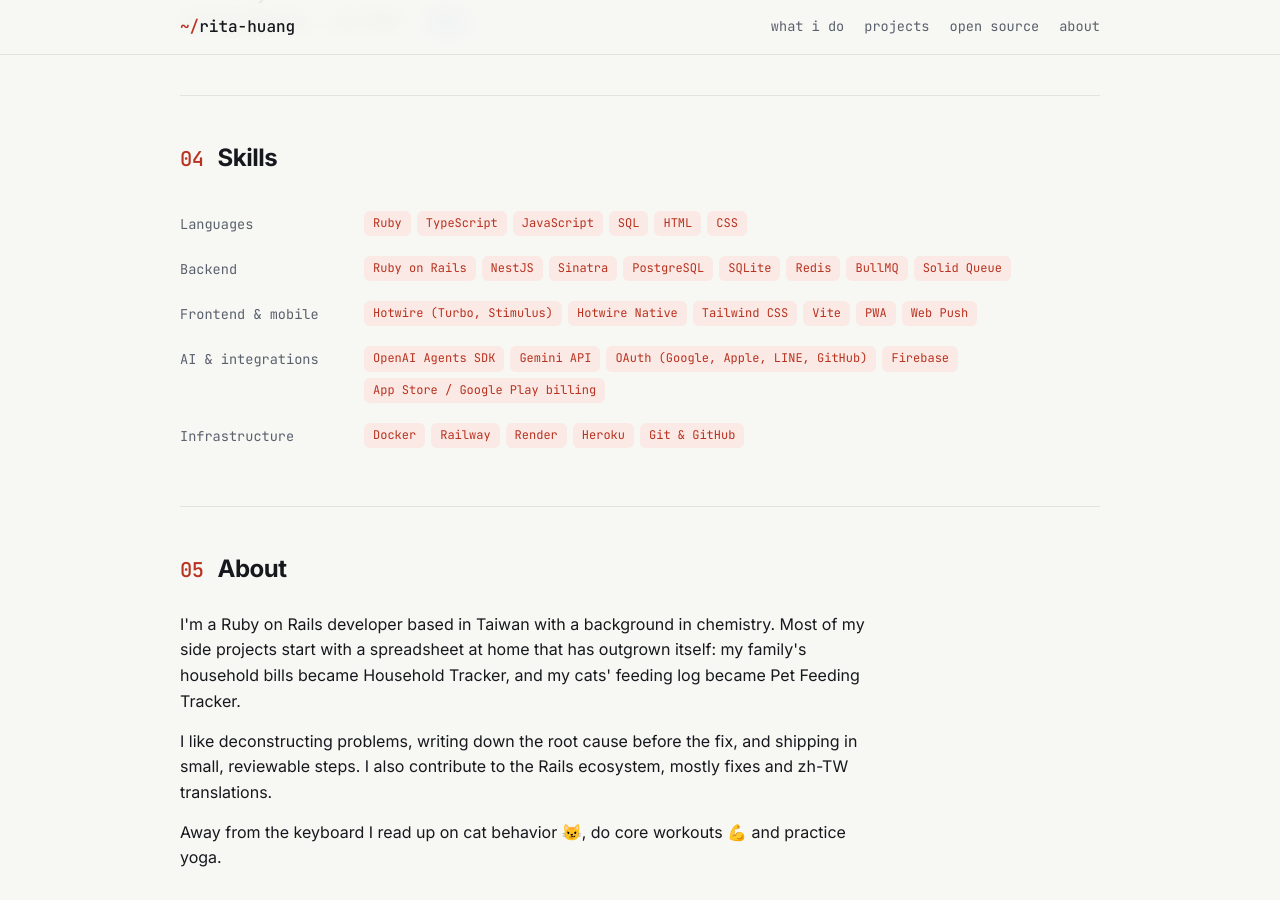
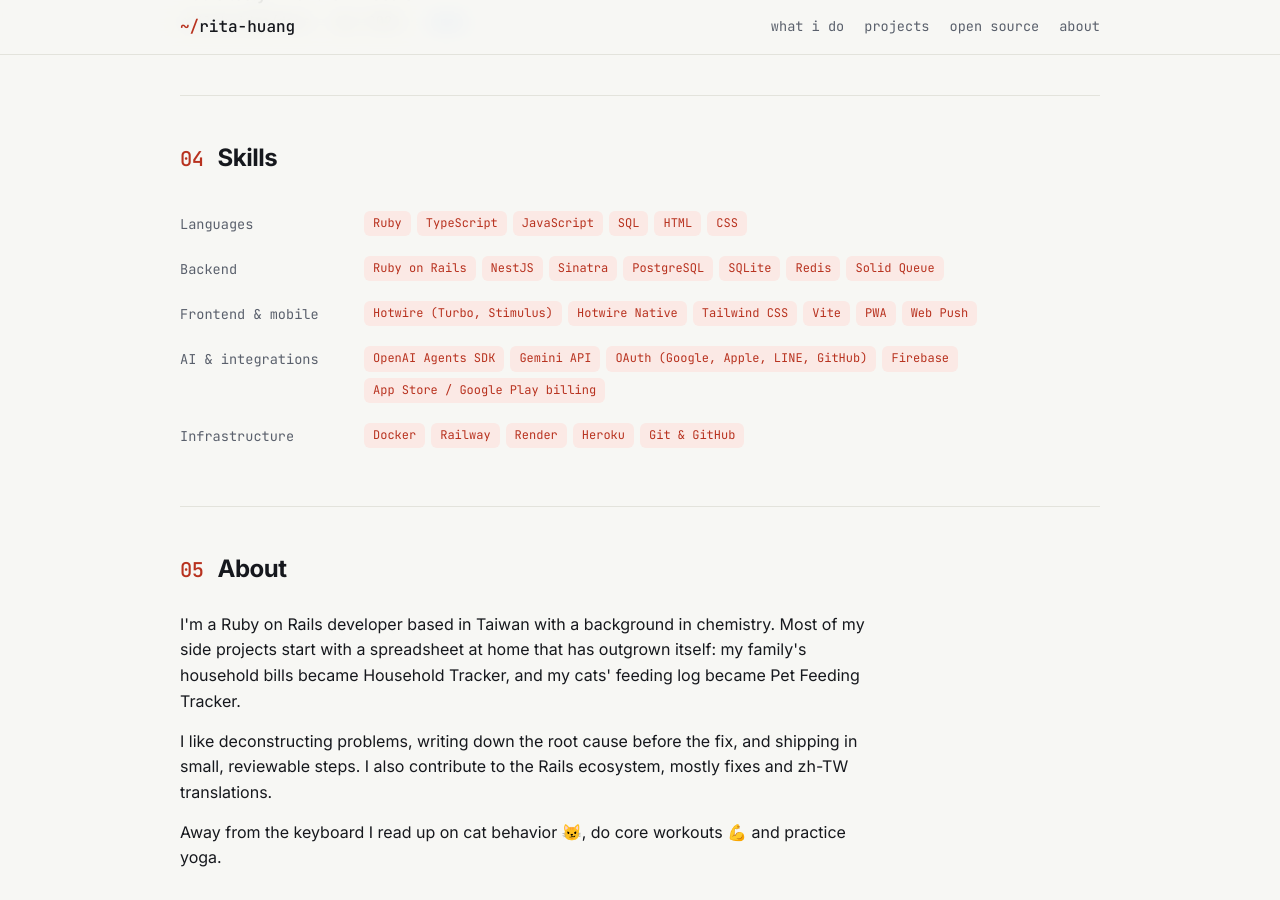
Before and after one commit to yuhruh/yuhruh.github.io, a Jekyll site: the page built from index.html, in a window 1280 px wide and 900 px high, scrolled down 3014 px. Built offline with Jekyll 4.4.1, drawn with Linux system fonts in a browser that asks for light colours.

Commit message:
Update skills.yml

```diff
--- a/_data/skills.yml
+++ b/_data/skills.yml
@@ -1,7 +1,7 @@
 - group: Languages
   items: [Ruby, TypeScript, JavaScript, SQL, HTML, CSS]
 - group: Backend
-  items: [Ruby on Rails, NestJS, Sinatra, PostgreSQL, SQLite, Redis, BullMQ, Solid Queue]
+  items: [Ruby on Rails, NestJS, Sinatra, PostgreSQL, SQLite, Redis, Solid Queue]
 - group: Frontend & mobile
   items: ["Hotwire (Turbo, Stimulus)", Hotwire Native, Tailwind CSS, Vite, PWA, Web Push]
 - group: AI & integrations
```
